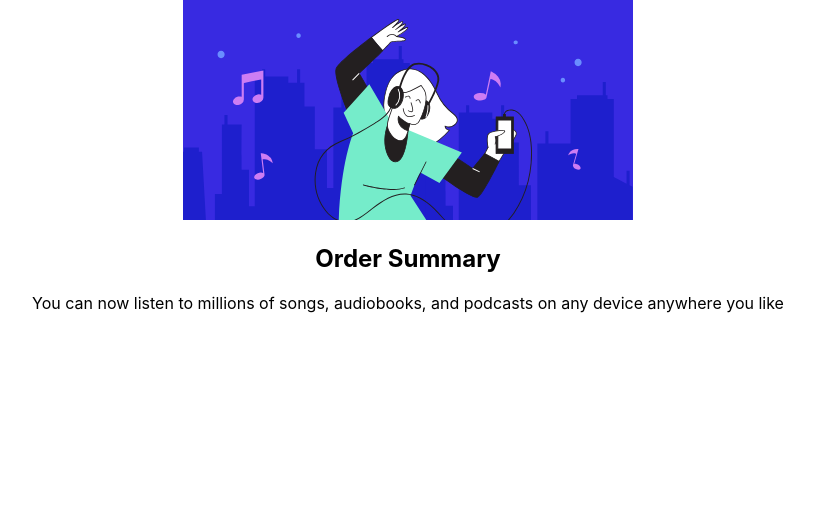
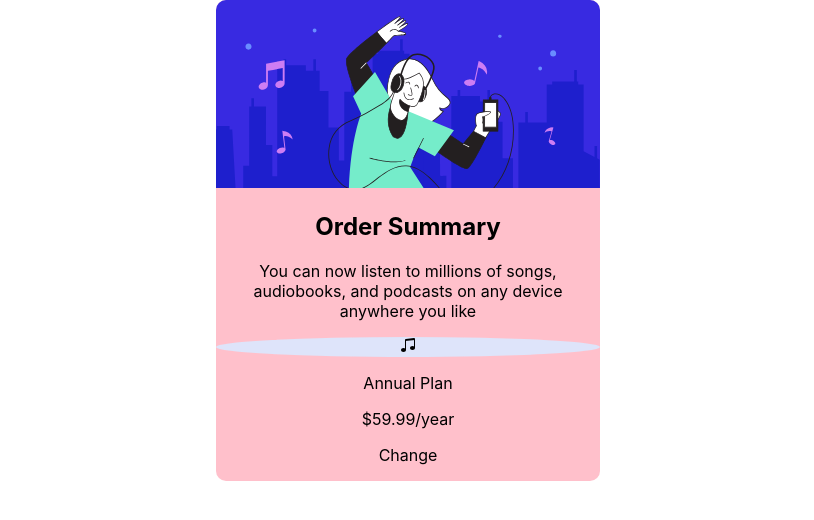
Before and after one commit to MirkusX/order-summary-component, a React (Create React App) app: page / in a window 1280 px wide. Shown: the top 520 px of the page, without its empty margins (232-1046 px from the left). Built offline with nearby package versions, Linux system fonts and the light colour scheme.

Commit message:
sized div, sized img, added icon & smoothed borders

```diff
--- a/package.json
+++ b/package.json
@@ -8,6 +8,7 @@
     "@testing-library/user-event": "^13.5.0",
     "react": "^18.2.0",
     "react-dom": "^18.2.0",
+    "react-icons": "^4.8.0",
     "react-scripts": "5.0.1",
     "styled-components": "^5.3.9",
     "web-vitals": "^2.1.4"
--- a/src/Components/Card.js
+++ b/src/Components/Card.js
@@ -1,11 +1,18 @@
 import hero from "../Images/hero.svg";
+import {
+  IconBackgrond,
+  NoteIcon,
+  StyledDiv,
+  StyledImg,
+  StyledSection,
+} from "./StyledComponents";
 
 export const Card = () => {
   return (
-    <section>
-      <div>
+    <StyledSection>
+      <StyledDiv>
         <div>
-          <img src={hero} />
+          <StyledImg src={hero} />
         </div>
         <div>
           <h1>Order Summary</h1>
@@ -13,8 +20,18 @@ export const Card = () => {
             You can now listen to millions of songs, audiobooks, and podcasts on
             any device anywhere you like
           </p>
+          <div>
+            <IconBackgrond>
+              <NoteIcon />
+            </IconBackgrond>
+            <div>
+              <p>Annual Plan</p>
+              <p>$59.99/year</p>
+            </div>
+            <p>Change</p>
+          </div>
         </div>
-      </div>
-    </section>
+      </StyledDiv>
+    </StyledSection>
   );
 };
--- a/src/Components/StyledComponents.js
+++ b/src/Components/StyledComponents.js
@@ -1 +1,25 @@
 import styled from "styled-components";
+import { BsMusicNoteBeamed } from "react-icons/bs";
+
+export const NoteIcon = styled(BsMusicNoteBeamed)``;
+
+export const IconBackgrond = styled.div`
+  background-color: #dee4fa;
+  border-radius: 50%;
+`;
+
+export const StyledDiv = styled.div`
+  width: 30%;
+  background-color: pink;
+  border-radius: 10px;
+`;
+
+export const StyledSection = styled.section`
+  display: flex;
+  justify-content: center;
+`;
+
+export const StyledImg = styled.img`
+  width: 100%;
+  border-radius: 10px 10px 0 0;
+`;
```
Also changed, not shown: 1 other file (tests, documents, lock files or other folders).
